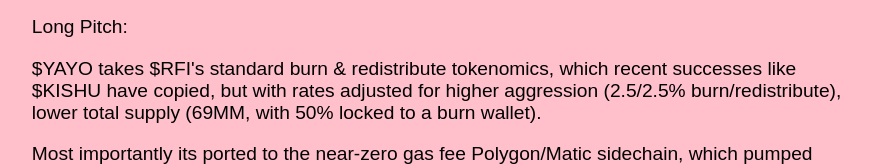
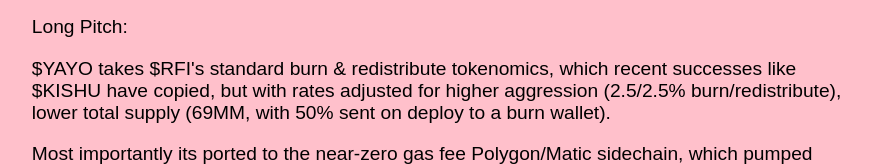
Before and after one commit to YayoCorp/yayo-docs, a plain HTML site: page docs/pitch.html in a window 1280 px wide. Shown: the part 1353-1520 px from the top of the page, without its empty margins (45-932 px from the left). Drawn offline with Linux system fonts and the light colour scheme.

Commit message:
Update pitch.html

```diff
--- a/docs/pitch.html
+++ b/docs/pitch.html
@@ -26,7 +26,7 @@
 <p>YAYO is the first memecoin on the MATIC network, well positioned to take the hype that&#39;s come to it as a gasless ETH alternative. It&#39;s well managed, with strong marketing production value and a very novel aesthetic making for a highly strategic launch.</p>
 <p><img src="https://raw.githubusercontent.com/YayoCorp/yayo-assets/master/posters/image%20(55.png" alt="")</p>
 <p>Long Pitch:</p>
-<p>$YAYO takes $RFI&#39;s standard burn &amp; redistribute tokenomics, which recent successes like $KISHU have copied, but with rates adjusted for higher aggression (2.5/2.5% burn/redistribute), lower total supply (69MM, with 50% locked to a burn wallet).</p>
+<p>$YAYO takes $RFI&#39;s standard burn &amp; redistribute tokenomics, which recent successes like $KISHU have copied, but with rates adjusted for higher aggression (2.5/2.5% burn/redistribute), lower total supply (69MM, with 50% sent on deploy to a burn wallet).</p>
 <p>Most importantly its ported to the near-zero gas fee Polygon/Matic sidechain, which pumped during the market crash as the most viable solution for DeFi on Ethereum -- the low gas fees also means lower barrier of entry for small budget buyers which make up the majority of a memecoin market. $YAYO is the first memecoin on Polygon/Matic so it&#39;s well positioned to take all the hype coming to it.</p>
 <p>$YAYO&#39;s contract is follows all standard transparency/security protocols: verifiable burn address, launched through UniCrypt Launchpad for fairly managed presale with a buy limit per wallet to minimize whales, delivered directly into a one year smart contract liquidity lock. Founder wallets are locked and released slowly over time on a public vesting schedule also throught UniCrypt. The coin is a simple smart contract which runs itself post-launch, with a third-party security audit in the process. </p>
 <p>$YAYO&#39;s launch is highly strategic, leveraging a series of semi-exclusive airdrops in key influencer, college &amp; financebro networks to seed the $YAYO community with untapped high-value niches. </p>
```
